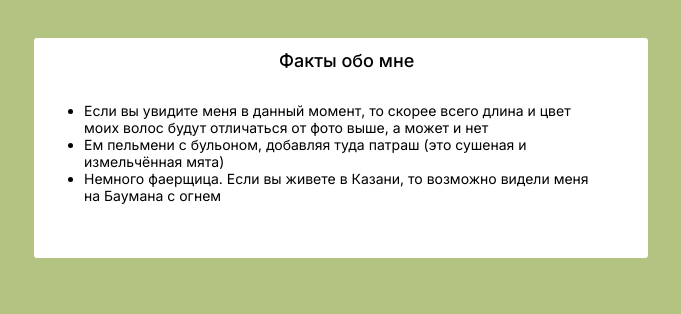
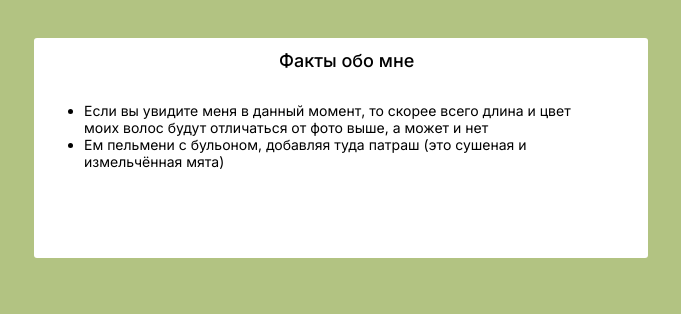
Before and after one commit to jadulya/new-repository, a plain HTML site: page src/index.html in a window 1280 px wide. Shown: the part 195-509 px from the top of the page, without its empty margins (379-1060 px from the left). Drawn offline with Linux system fonts and the light colour scheme.

Commit message:
edit index.html

```diff
--- a/src/index.html
+++ b/src/index.html
@@ -21,7 +21,6 @@
             <ul>
                 <li>Если вы увидите меня в данный момент, то скорее всего длина и цвет моих волос будут отличаться от фото выше, а может и нет</li>
                 <li>Ем пельмени с бульоном, добавляя туда патраш (это сушеная и измельчённая мята)</li>
-                <li>Немного фаерщица. Если вы живете в Казани, то возможно видели меня на Баумана с огнем</li>
             </ul>
         </div>
         <div class ="skills">
```
Also changed, not shown: 1 other file.
